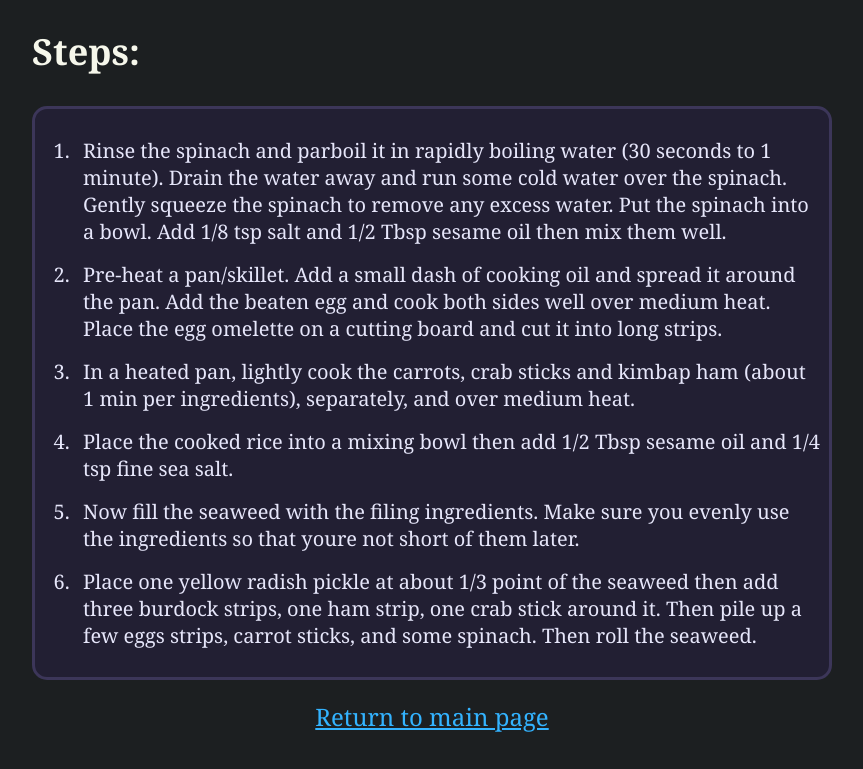
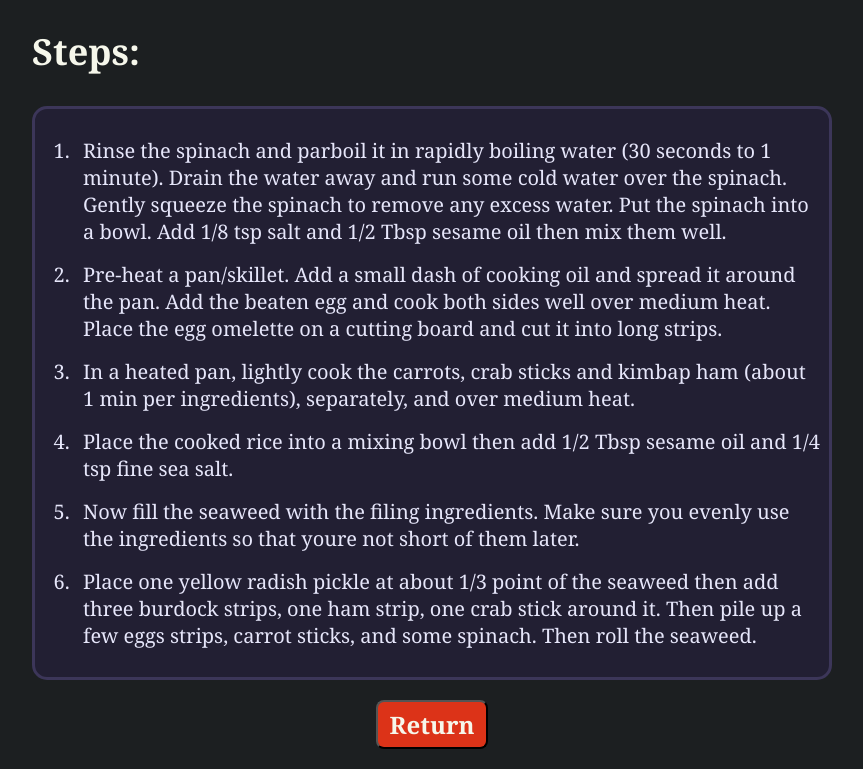
Before and after one commit to Numbers0689/recipes, a plain HTML site: page recipes/kimbap.html in a window 1280 px wide. Shown: the part 1447-2216 px from the top of the page, without its empty margins (208-1071 px from the left). Drawn offline with Linux system fonts and the light colour scheme.

Commit message:
Add buttons n related css stuff

```diff
--- a/recipes/kimbap.html
+++ b/recipes/kimbap.html
@@ -44,7 +44,7 @@
             </ol>
         </div>
         <p></p>
-        <a href="../index.html" rel="noopener noreferrer">Return to main page</a>
+        <a href="../index.html" rel="noopener noreferrer"><button>Return</button></a>
         <p></p>
         </div>
     </body>
--- a/styles.css
+++ b/styles.css
@@ -57,3 +57,14 @@ a {
 img {
     border-radius: 15px;
 }
+
+button {
+    padding: 6px 12px;
+    border-radius: 8px;
+    background-color: #DC3318;
+    color: #F6F7EB;
+    font-size: 24px;
+    font-family: Georgia, serif;
+    font-weight: 700;
+
+}
```
Also changed, not shown: recipes/bibimbap.html (+1 -1 lines), recipes/tteokbokki.html (+1 -1 lines).
